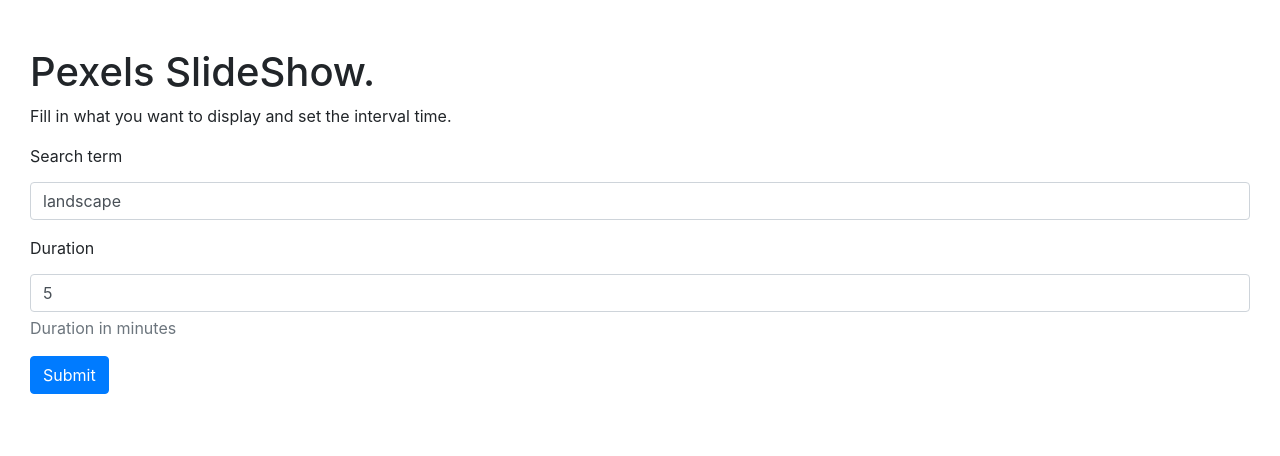
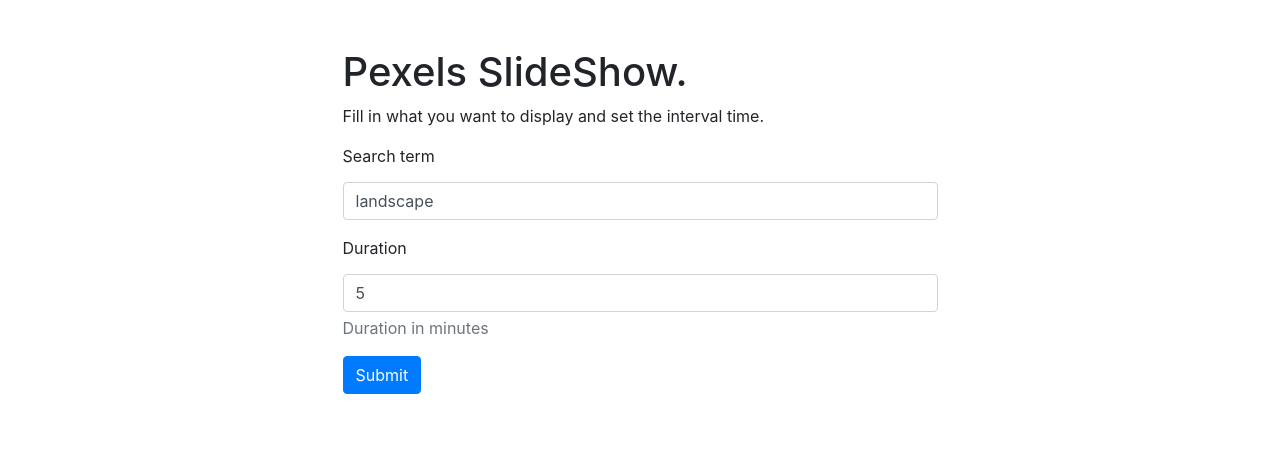
Before and after one commit to PexelsSlideShow/PexelsSlideShow.github.io, a plain HTML site: page index.html in a window 1280 px wide. Shown: the top 456 px of the page. Drawn offline with nearby package versions, Linux system fonts and the light colour scheme.

Commit message:
Update index.html

```diff
--- a/index.html
+++ b/index.html
@@ -15,7 +15,7 @@
     </head>
     <body>
         <div id="form_div" class="col-12">
-            <div class="col-6 col-md-12 mx-auto my-5">
+            <div class="col-md-12 col-lg-6 mx-auto my-5">
                 <h1 id="header">Pexels SlideShow.</h1>
                 <p class="text">Fill in what you want to display and set the interval time.</p>
                 <div id="form">
```
